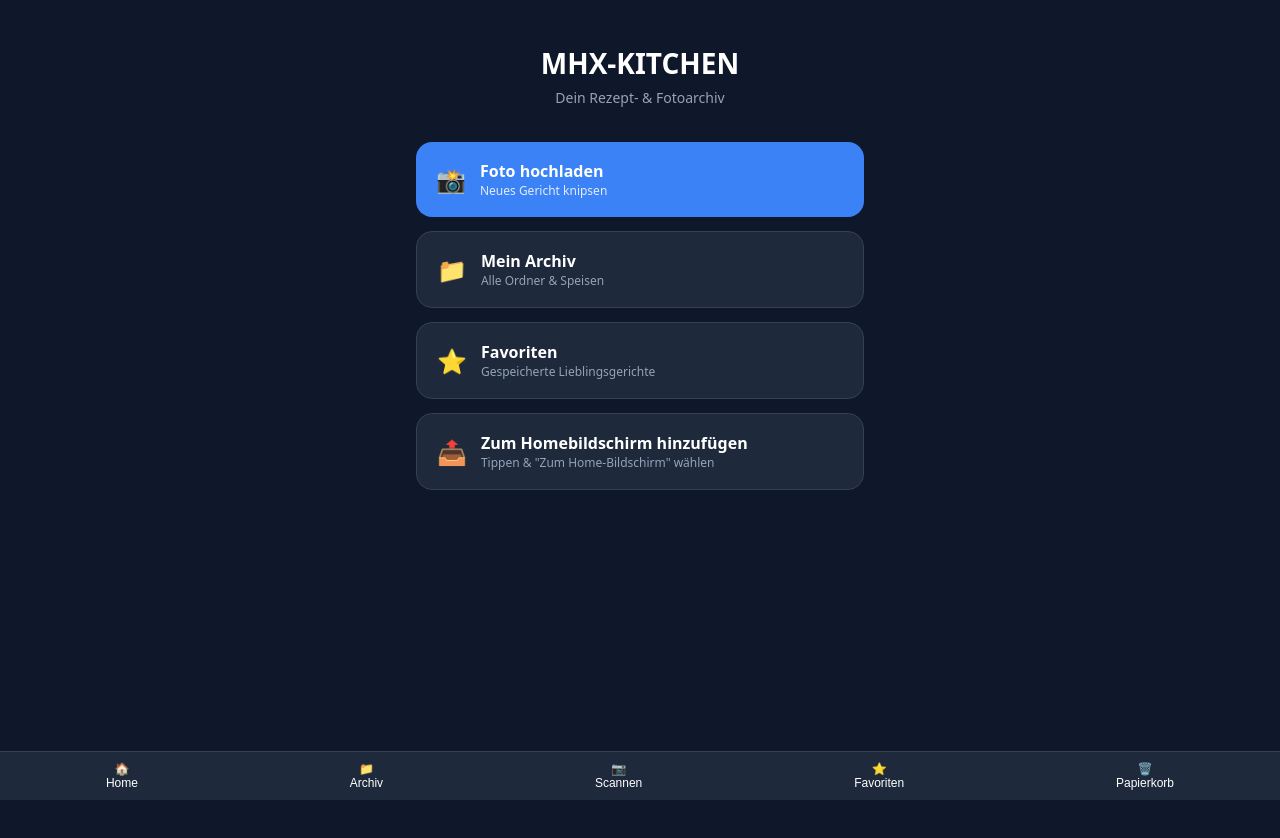
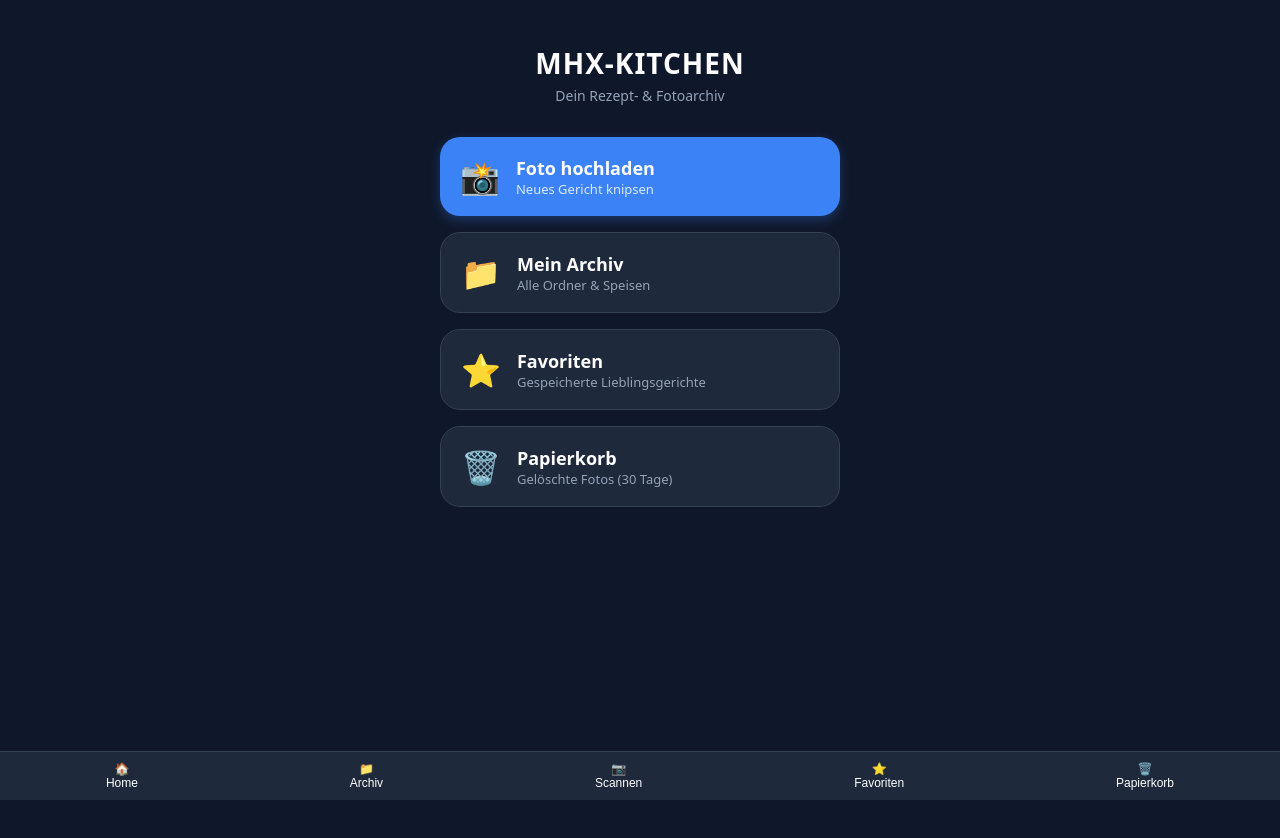
Before and after one commit to maxhuber9393/mhx-kitchen, a React (Vite) app: page / in a window 1280 px wide. Shown: the top 838 px of the page. Built offline with nearby package versions, Linux system fonts and the light colour scheme.

Commit message:
feat: connect trash page and home navigation

```diff
--- a/src/pages/Home.tsx
+++ b/src/pages/Home.tsx
@@ -1,127 +1,65 @@
-import { useState, useEffect } from 'react'
 import { Link } from 'react-router-dom'
 
 export default function Home() {
-  const [deferredPrompt, setDeferredPrompt] = useState<any>(null)
-  const [showGuide, setShowGuide] = useState<boolean>(false)
+  return (
+    <div style={{ padding: '24px 16px', minHeight: '100vh', backgroundColor: '#0f172a', color: 'white', fontFamily: 'system-ui, sans-serif', textAlign: 'center' }}>
 
-  useEffect(() => {
-    const handleBeforeInstallPrompt = (e: Event) => {
-      e.preventDefault()
-      setDeferredPrompt(e)
-    }
+      {/* Titel */}
+      <h1 style={{ fontSize: '28px', fontWeight: 'bold', margin: '20px 0 4px 0', letterSpacing: '1px' }}>
+        MHX-KITCHEN
+      </h1>
+      <p style={{ color: '#94a3b8', fontSize: '14px', marginBottom: '32px' }}>
+        Dein Rezept- & Fotoarchiv
+      </p>
 
-    window.addEventListener('beforeinstallprompt', handleBeforeInstallPrompt)
+      {/* Button-Liste */}
+      <div style={{ display: 'flex', flexDirection: 'column', gap: '16px', maxWidth: '400px', margin: '0 auto' }}>
 
-    return () => {
-      window.removeEventListener('beforeinstallprompt', handleBeforeInstallPrompt)
-    }
-  }, [])
-
-  const handleAddToHomeScreen = async () => {
-    // 1. Android / Chrome (falls verfügbar)
-    if (deferredPrompt) {
-      deferredPrompt.prompt()
-      deferredPrompt.userChoice.then(() => {
-        setDeferredPrompt(null)
-      })
-      return
-    }
-
-    // 2. iOS / Safari Web Share API triggern
-    if (navigator.share) {
-      try {
-        await navigator.share({
-          title: 'MHX-KITCHEN',
-          text: 'MHX-KITCHEN zum Homebildschirm hinzufügen',
-          url: window.location.href,
-        })
-        return
-      } catch (err) {
-        // Falls der User das Teilen-Menü abbricht
-      }
-    }
-
-    // 3. Fallback (Anleitung einblenden)
-    setShowGuide(!showGuide)
-  }
-
-  return (
-    <div style={{ padding: '24px 16px', minHeight: '100vh', backgroundColor: '#0f172a', color: 'white', fontFamily: 'system-ui, sans-serif', maxWidth: '480px', margin: '0 auto', boxSizing: 'border-box' }}>
-
-      {/* Header */}
-      <div style={{ textAlign: 'center', margin: '20px 0 35px 0' }}>
-        <h1 style={{ margin: 0, fontSize: '28px', fontWeight: 'bold' }}>MHX-KITCHEN</h1>
-        <p style={{ margin: '6px 0 0 0', color: '#94a3b8', fontSize: '14px' }}>Dein Rezept- & Fotoarchiv</p>
-      </div>
-
-      {/* Buttons / Navigation */}
-      <div style={{ display: 'flex', flexDirection: 'column', gap: '14px' }}>
-
-        {/* Foto hochladen */}
+        {/* 1. Foto hochladen */}
         <Link to="/scan" style={{ textDecoration: 'none' }}>
-          <div style={{ backgroundColor: '#3b82f6', borderRadius: '16px', padding: '18px 20px', display: 'flex', alignItems: 'center', gap: '14px' }}>
-            <span style={{ fontSize: '24px' }}>📸</span>
-            <div style={{ color: 'white' }}>
-              <div style={{ fontWeight: 'bold', fontSize: '16px' }}>Foto hochladen</div>
-              <div style={{ fontSize: '12px', opacity: 0.85 }}>Neues Gericht knipsen</div>
+          <div style={{ backgroundColor: '#3b82f6', borderRadius: '20px', padding: '18px 20px', display: 'flex', alignItems: 'center', gap: '16px', textAlign: 'left', boxShadow: '0 4px 12px rgba(59, 130, 246, 0.3)' }}>
+            <span style={{ fontSize: '32px' }}>📸</span>
+            <div>
+              <div style={{ color: 'white', fontWeight: 'bold', fontSize: '18px' }}>Foto hochladen</div>
+              <div style={{ color: '#dbeafe', fontSize: '13px' }}>Neues Gericht knipsen</div>
             </div>
           </div>
         </Link>
 
-        {/* Mein Archiv */}
+        {/* 2. Mein Archiv */}
         <Link to="/archive" style={{ textDecoration: 'none' }}>
-          <div style={{ backgroundColor: '#1e293b', border: '1px solid #334155', borderRadius: '16px', padding: '18px 20px', display: 'flex', alignItems: 'center', gap: '14px' }}>
-            <span style={{ fontSize: '24px' }}>📁</span>
-            <div style={{ color: 'white' }}>
-              <div style={{ fontWeight: 'bold', fontSize: '16px' }}>Mein Archiv</div>
-              <div style={{ fontSize: '12px', color: '#94a3b8' }}>Alle Ordner & Speisen</div>
+          <div style={{ backgroundColor: '#1e293b', border: '1px solid #334155', borderRadius: '20px', padding: '18px 20px', display: 'flex', alignItems: 'center', gap: '16px', textAlign: 'left' }}>
+            <span style={{ fontSize: '32px' }}>📁</span>
+            <div>
+              <div style={{ color: 'white', fontWeight: 'bold', fontSize: '18px' }}>Mein Archiv</div>
+              <div style={{ color: '#94a3b8', fontSize: '13px' }}>Alle Ordner & Speisen</div>
             </div>
           </div>
         </Link>
 
-        {/* Favoriten */}
+        {/* 3. Favoriten */}
         <Link to="/favorites" style={{ textDecoration: 'none' }}>
-          <div style={{ backgroundColor: '#1e293b', border: '1px solid #334155', borderRadius: '16px', padding: '18px 20px', display: 'flex', alignItems: 'center', gap: '14px' }}>
-            <span style={{ fontSize: '24px' }}>⭐</span>
-            <div style={{ color: 'white' }}>
-              <div style={{ fontWeight: 'bold', fontSize: '16px' }}>Favoriten</div>
-              <div style={{ fontSize: '12px', color: '#94a3b8' }}>Gespeicherte Lieblingsgerichte</div>
+          <div style={{ backgroundColor: '#1e293b', border: '1px solid #334155', borderRadius: '20px', padding: '18px 20px', display: 'flex', alignItems: 'center', gap: '16px', textAlign: 'left' }}>
+            <span style={{ fontSize: '32px' }}>⭐</span>
+            <div>
+              <div style={{ color: 'white', fontWeight: 'bold', fontSize: '18px' }}>Favoriten</div>
+              <div style={{ color: '#94a3b8', fontSize: '13px' }}>Gespeicherte Lieblingsgerichte</div>
             </div>
           </div>
         </Link>
 
-        {/* 📤 Zum Homebildschirm hinzufügen (mit Teilen-Icon) */}
-        <div
-          onClick={handleAddToHomeScreen}
-          style={{
-            backgroundColor: '#1e293b',
-            border: '1px solid #334155',
-            borderRadius: '16px',
-            padding: '18px 20px',
-            display: 'flex',
-            flexDirection: 'column',
-            gap: '8px',
-            cursor: 'pointer'
-          }}
-        >
-          <div style={{ display: 'flex', alignItems: 'center', gap: '14px' }}>
-            <span style={{ fontSize: '24px' }}>📤</span>
-            <div style={{ color: 'white' }}>
-              <div style={{ fontWeight: 'bold', fontSize: '16px' }}>Zum Homebildschirm hinzufügen</div>
-              <div style={{ fontSize: '12px', color: '#94a3b8' }}>Tippen & "Zum Home-Bildschirm" wählen</div>
+        {/* 4. Papierkorb */}
+        <Link to="/trash" style={{ textDecoration: 'none' }}>
+          <div style={{ backgroundColor: '#1e293b', border: '1px solid #334155', borderRadius: '20px', padding: '18px 20px', display: 'flex', alignItems: 'center', gap: '16px', textAlign: 'left' }}>
+            <span style={{ fontSize: '32px' }}>🗑️</span>
+            <div>
+              <div style={{ color: 'white', fontWeight: 'bold', fontSize: '18px' }}>Papierkorb</div>
+              <div style={{ color: '#94a3b8', fontSize: '13px' }}>Gelöschte Fotos (30 Tage)</div>
             </div>
           </div>
-
-          {showGuide && (
-            <div style={{ marginTop: '10px', paddingTop: '10px', borderTop: '1px solid #334155', fontSize: '13px', color: '#cbd5e1', lineHeight: '1.5' }}>
-              Wähle im Menü einfach <strong>"Zum Home-Bildschirm"</strong> aus.
-            </div>
-          )}
-        </div>
+        </Link>
 
       </div>
-
     </div>
   )
 }
```
